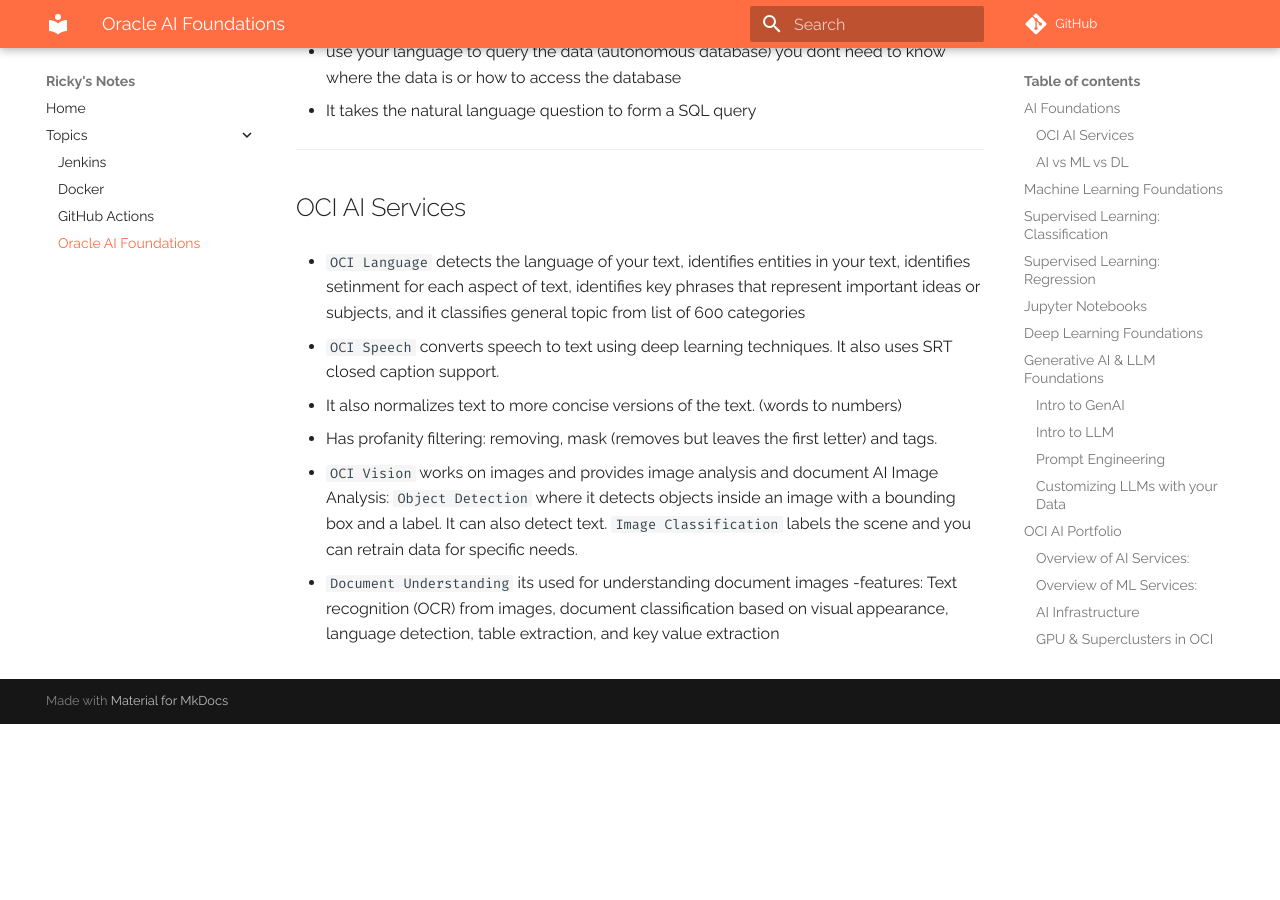
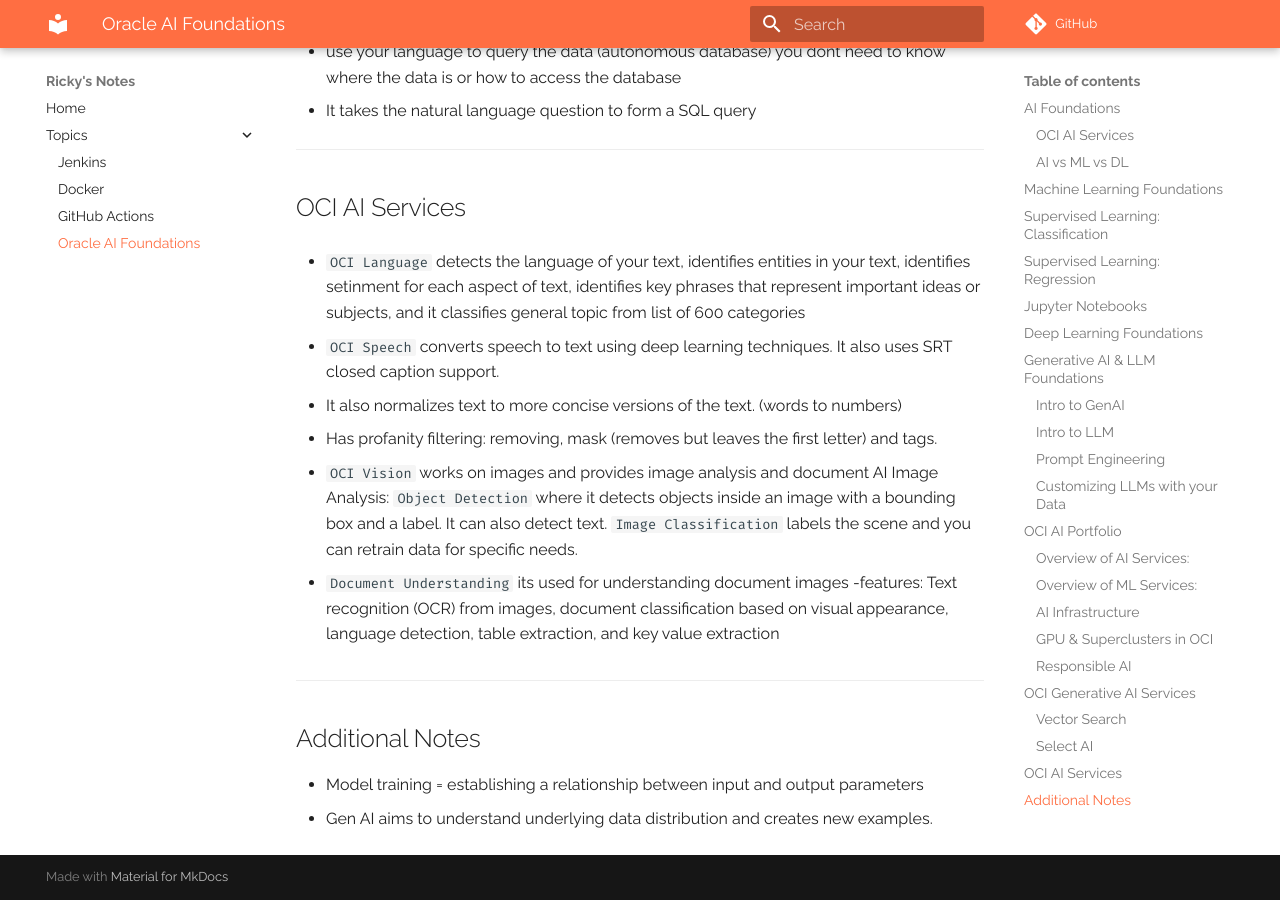
Before and after one commit to riczaman/notes-repo, an MkDocs documentation site: the page built from docs/topics/aiFoundations.md, in a window 1280 px wide and 900 px high, scrolled down 12841 px. Built offline with MkDocs 1.6.1 and Material for MkDocs 9.7.7, drawn with Linux system fonts in a browser that asks for light colours; comment, search, counter and statistics services are not loaded; before the commit the page ends 13565 px from its top, so only the background shows below that.

Commit message:
finished study guide module

```diff
--- a/docs/topics/aiFoundations.md
+++ b/docs/topics/aiFoundations.md
@@ -383,3 +383,9 @@
 
 - `Document Understanding` its used for understanding document images
    -features: Text recognition (OCR) from images, document classification based on visual appearance, language detection, table extraction, and key value extraction
+
+---
+
+##Additional Notes
+- Model training = establishing a relationship between input and output parameters
+- Gen AI aims to understand underlying data distribution and creates new examples.
```
